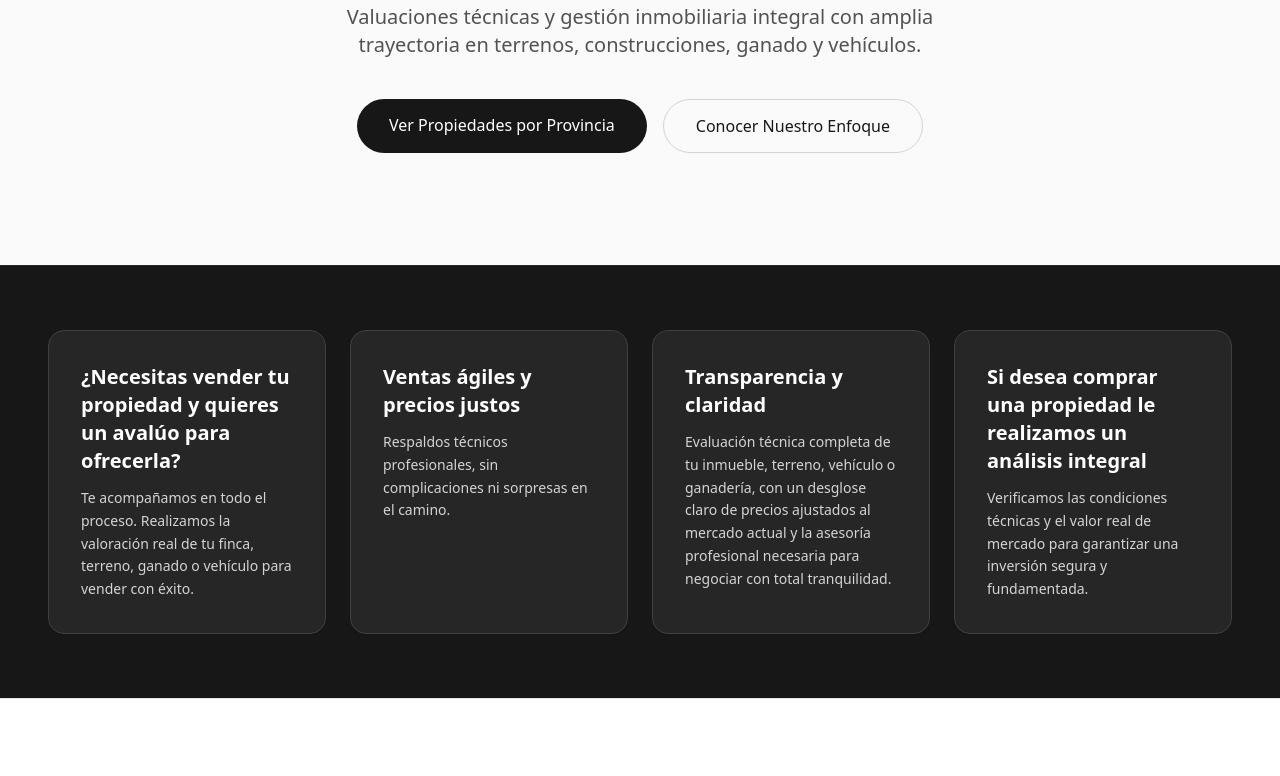
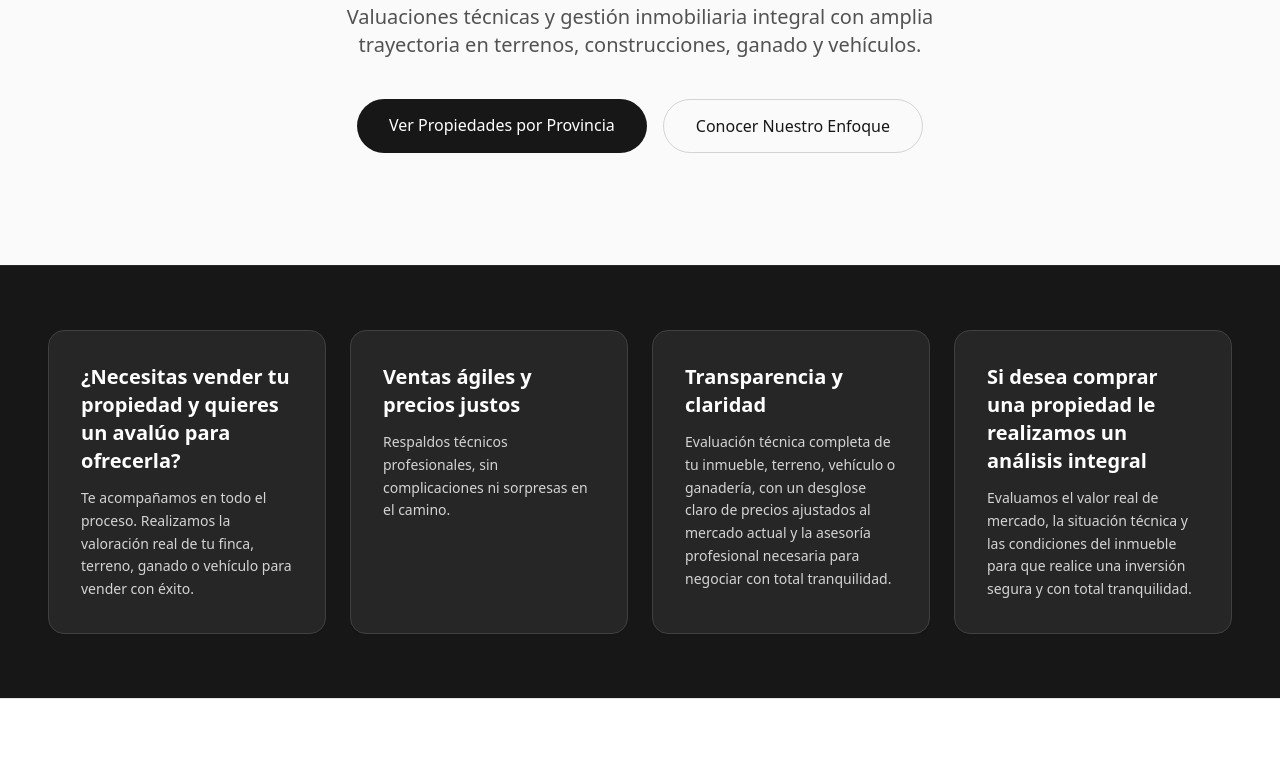
Before and after one commit to elianahf17-bit/inmobiliaria-web, a plain HTML site: page index.html in a window 1280 px wide. Shown: the part 410-1186 px from the top of the page. Drawn offline with nearby package versions, Linux system fonts and the light colour scheme.

```diff
--- a/index.html
+++ b/index.html
@@ -49,7 +49,7 @@
       </div>
       <div class="bg-neutral-800 p-8 rounded-2xl border border-neutral-700 shadow-sm hover:border-emerald-500/50 transition">
         <h3 class="text-xl font-bold text-white mb-3">Si desea comprar una propiedad le realizamos un análisis integral</h3>
-        <p class="text-neutral-300 text-sm leading-relaxed">Verificamos las condiciones técnicas y el valor real de mercado para garantizar una inversión segura y fundamentada.</p>
+        <p class="text-neutral-300 text-sm leading-relaxed">Evaluamos el valor real de mercado, la situación técnica y las condiciones del inmueble para que realice una inversión segura y con total tranquilidad.</p>
       </div>
     </div>
   </section>
```
